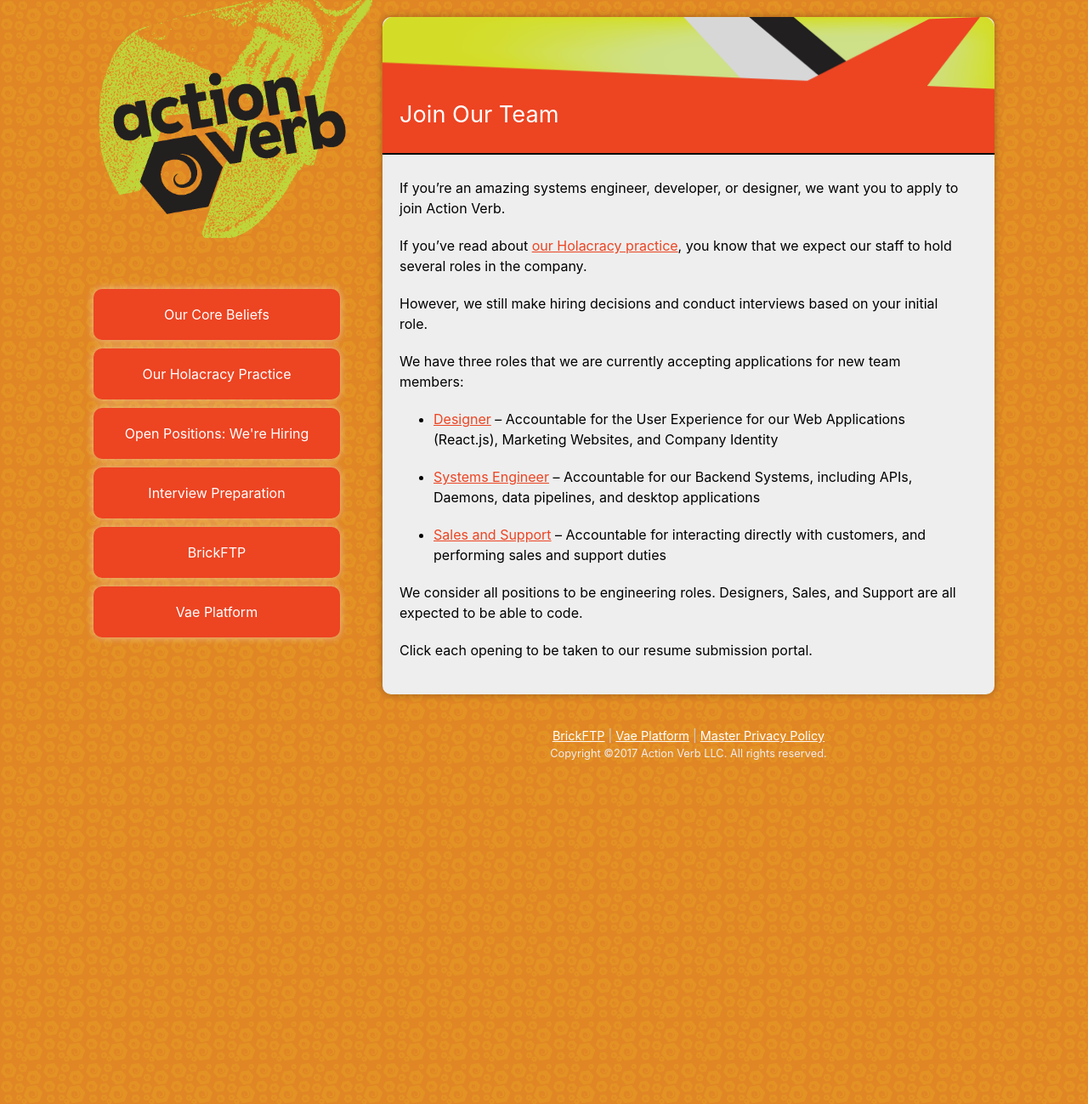
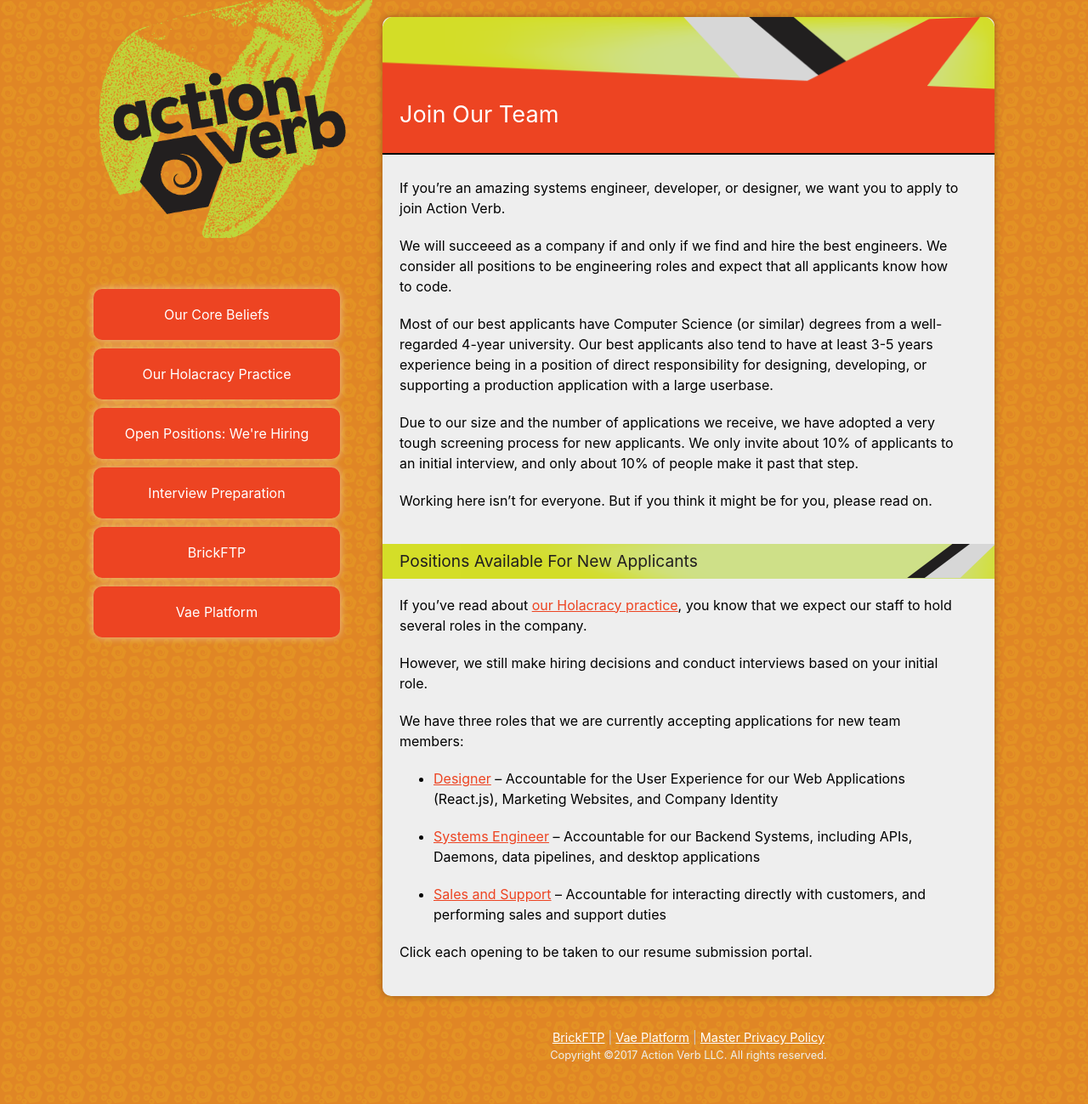
Before and after one commit to edelstone/actionverb.com, a Jekyll site: the page built from now-hiring.md, in a window 1280 px wide. Shown: the whole page at 85% size. Built offline with Jekyll 4.4.1, drawn with Linux system fonts in a browser that asks for light colours; before the commit the page ends 944 px from its top, so only the background shows below that.

Commit message:
Adding hiring info

```diff
--- a/now-hiring.md
+++ b/now-hiring.md
@@ -7,6 +7,27 @@ title: We're Hiring - View Open Positions
 
 If you're an amazing systems engineer, developer, or designer, we want
 you to apply to join Action Verb.
+
+We will succeeed as a company if and only if we find and hire the best
+engineers.  We consider all positions to be engineering roles and expect
+that all applicants know how to code.
+
+Most of our best applicants have Computer Science (or similar) degrees
+from a well-regarded 4-year university.  Our best applicants also tend
+to have at least 3-5 years experience being in a position of direct
+responsibility for designing, developing, or supporting a production
+application with a large userbase.
+
+Due to our size and the number of applications we receive, we have
+adopted a very tough screening process for new applicants.  We only
+invite about 10% of applicants to an initial interview, and only about
+10% of people make it past that step.
+
+Working here isn't for everyone.  But if you think it might be for you,
+please read on.
+
+
+## Positions Available For New Applicants
 
 If you've read about [our Holacracy practice](/holacracy), you know that
 we expect our staff to hold several roles in the company.
@@ -21,7 +42,4 @@ We have three roles that we are currently accepting applications for new team me
  * <a href="http://actionverb.applytojob.com/apply/XewrZe/HolacracyPowered-BrickFTP-Seeks-Senior-Developer-To-Fill-Systems-And-Application-Development-And-Other-Roles-Ruby-Java-C" target="_blank">Systems Engineer</a> &ndash; Accountable for our Backend Systems, including APIs, Daemons, data pipelines, and desktop applications
  * <a href="http://actionverb.applytojob.com/apply/b9YTLViLIw/HolacracyPowered-BrickFTP-Seeks-FullTime-SupportSales-Engineer-For-Its-Cloud-Storage-Products" target="_blank">Sales and Support</a> &ndash; Accountable for interacting directly with customers, and performing sales and support duties
 
-We consider all positions to be engineering roles.
-Designers, Sales, and Support are all expected to be able to code.
-
 Click each opening to be taken to our resume submission portal.
```
Also changed, not shown: interview-prep.md (+1 -1 lines).
